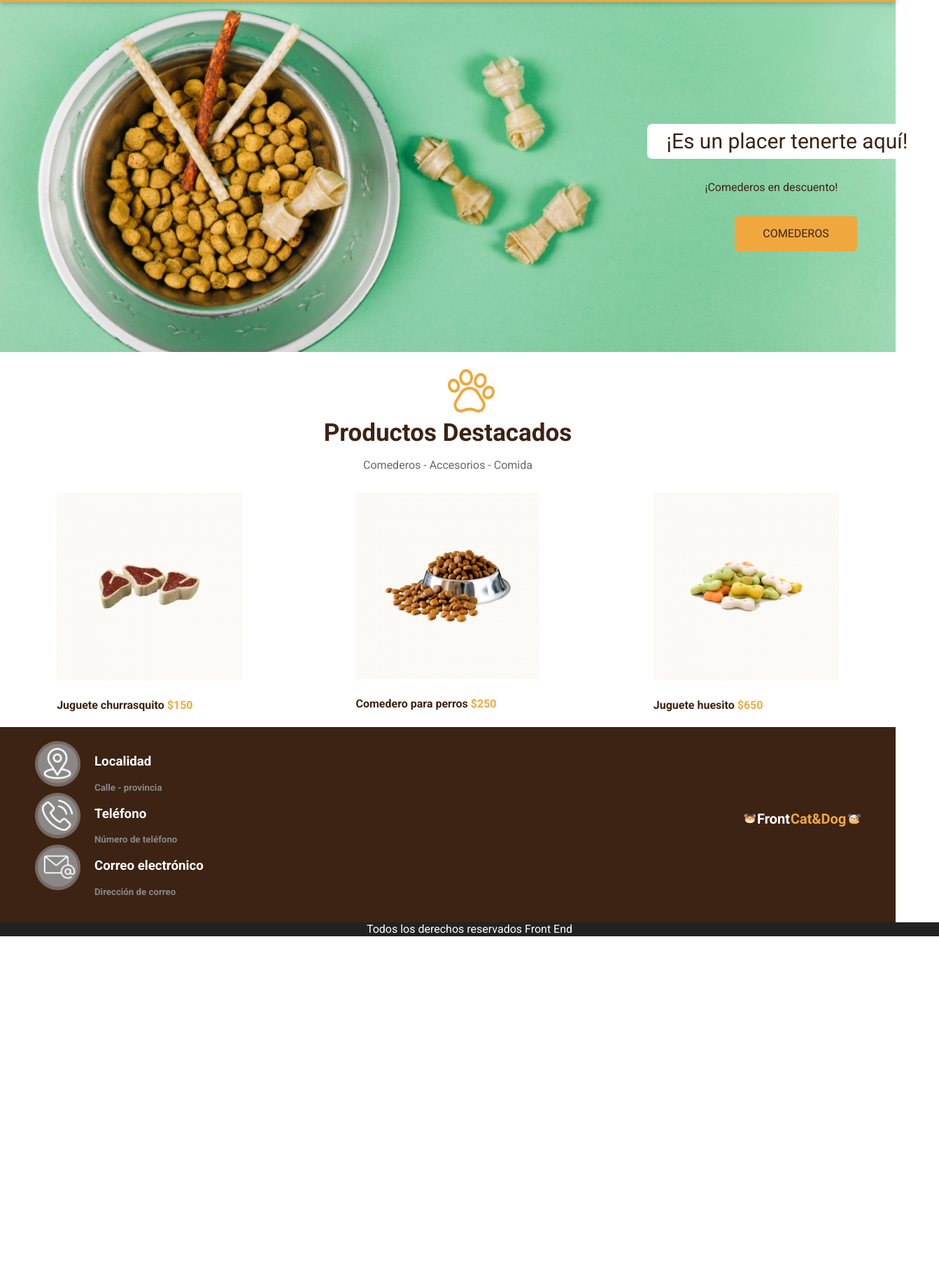
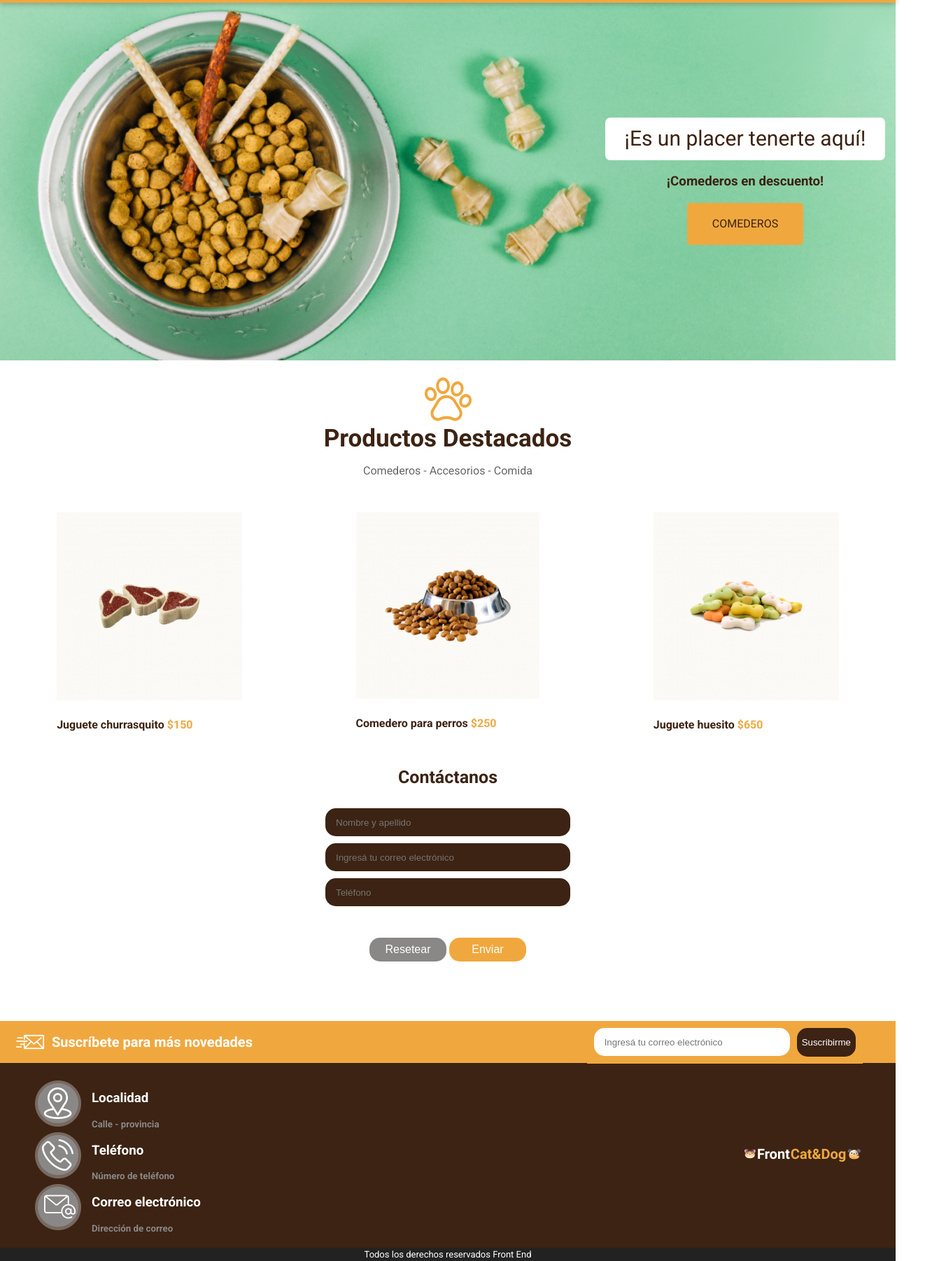
Before and after one commit to stephyrighetti/frontend, a plain HTML site: page petShop/petshop.html in a window 1280 px wide. Shown: the part 93-1895 px from the top of the page at 70% size, 1342 px wide, since content can reach past the window. Before the commit the page ends 1431 px from the top, so only its background shows below. Drawn offline with Linux system fonts and the light colour scheme.

Commit message:
petshop terminado sin MQ

```diff
--- a/petShop/css/style.css
+++ b/petShop/css/style.css
@@ -1,38 +1,16 @@
-
+* {
+  box-sizing: border-box;
+}
 
 body {
   font-family: 'Roboto';
   font-weight: 250px;
+  box-sizing: border-box;
   margin: 0;
-  box-sizing: border-box;
+  display: block;
 }
 
-
-main section.banner {
-  text-align: center;
-  line-height: 50px;
-  display: flex;
-  flex-direction: column;
-  justify-content: center;
-  margin-bottom: 20px;
-  background-image: url('../img/bowl_background.png');
-  background-size: cover;
-  height: 500px;
-  color:#3C2313;
-}
-
-
-
-main section .comedero {
-    background-color: #F0A83E;
-    border-radius: 5px;
-    padding: 0px;
-    margin-left: 1050px;
-    width: 175px;
-
-}
-
-
+/* ---------- Header ----------*/
 header {
   z-index: 10;
   position: sticky;
@@ -40,32 +18,28 @@ header {
   box-shadow: 0px 2px 7px rgb(0 0 0 / 25%);
 }
 
+
 .barritaArriba {
   background-color: #222222;
   color: #F3F3F3;
   display: flex;
-  flex-direction: row;
-  justify-content: flex-end;
+  justify-content: space-between;
   align-items: center;
   padding: 0px 100px;
-  height: 25px;
-  font-size: 15px;
-}
-
-.barritaAbajo div {
-  align-self: center;
-  margin-left: 40px;
+  height: 2vw;
+  width: 100%;
+  font-size: 12px;
 }
 
 .barritaArriba ul {
   list-style-type: none;
   display: flex;
   justify-content: flex-end;
-
+  align-items: center;
 }
 
-.barritaArriba p {
-  margin-right: 720px;
+.opcionesMoneda {
+  display: flex;
 }
 
 .barritaAbajo {
@@ -78,6 +52,11 @@ header {
   padding: 10px;
 }
 
+.barritaAbajo div {
+align-self: center;
+margin-left: 40px;
+}
+
 .barritaAbajo ul {
   display: flex;
   flex-direction: row;
@@ -86,90 +65,140 @@ header {
 
 }
 
-.contacto {
-    background-color: #3C2313;
-    color:  #FFFFFF
+.barritaAbajo ul li:hover {
+opacity: 0.9;
+transition: all 0.3s;
+color: #3C2313;
+cursor: pointer;
 }
 
 
-.listaProductos {
+/* ---------- Main ---------- */
+
+main {
+  display:block;
+}
+
+main section.banner {
+  text-align: center;
+  line-height: 7.60vh;
+  display: flex;
+  flex-direction: column;
+  justify-content: center;
+  align-items: flex-end;
+  color:#3C2313;
+  position: relative;
+}
+
+.banner img {
+  width: 100%;
+  margin: 0;
+}
+
+
+.titulos {
+  position: absolute;
+  display: flex;
+  flex-direction: column;
+  align-items: center;
+  padding-inline-end: 15px;
+  margin: 0;
+}
+
+.titulos p {
+  background-color: white;
+  width: 400px;
+  border-radius: 7px;
+  font-size: 30px;
+  margin: 0;
+}
+
+.titulos h3 {
+  margin: 0;
+}
+
+
+main section .comedero {
+    background-color: #F0A83E;
+    border-radius: 5px;
+    padding: 0px;
+    width: 13vw;
+    cursor: pointer;
+}
+
+main section .comedero:hover {
+  opacity: 0.5;
+    transition: ease 1s;
+}
+
+main section .paw {
+  display: flex;
+  justify-content: center;
+  margin-top: 20px;
+}
+
+main section .productosDestacados {
+  text-align: center;
+  color: #3C2313;
+  font-size: 35px;
+  margin: 0;
+}
+
+main section .listaProductos {
   display: flex;
   align-items: center;
   flex-direction: column;
   justify-content: space-around;
   margin-bottom: 30px;
   text-align: center;
-}
-
-
-.paw {
-  display: block;
-}
-
-.productosDestacados {
-  text-align: center;
-  color: #3C2313;
-  font-size: 35px;
-  margin: 0px;
-}
-
-.detalle {
-  color: #8A8787;
-}
-
-
-.listaProductos {
   color: #666666;
 }
-
-
-.material-icons {
-  display: flex;
-}
-
-.parteAbajo {
-  background-color: #F0A83E;
-  color: white;
-}
-
-
-.paw {
-  margin-left: 640px;
-}
-
-.precioProducto {
-  color: #F0A83E;
-}
-
-.nombreProducto {
-  color: #3C2313;
-}
-
-.ofertas {
-  margin-right: 800px;
-}
-
-
-main section .subtituloBanner {
-  margin-left: 925px;
-  }
-
 
 main section .imagenesProducto {
   display: flex;
   justify-content: space-around;
+  margin-top: 50px;
+  margin-bottom: 30px;
 }
 
-main section .tituloBanner {
-  background-color: white;
-  width: 400px;
-  border-radius: 7px;
-  font-size: 30px;
+main section .nombreProducto {
+  color: #3C2313;
+}
+
+main section .precioProducto {
+  color: #F0A83E;
+}
+
+main section .contacto {
+    background-color: #3C2313;
+    color:  #FFFFFF
+}
+
+
+
+main section .contenedorFormulario {
   display: flex;
   justify-content: center;
-  margin-left: 925px;
-  margin-bottom: 0px;
 }
+
+
+.contenedorFormulario2 input {
+  background-color: #3C2313;
+  border: 0;
+  width: 350px;
+  height: 40px;
+  border-radius: 15px;
+  padding: 15px;
+}
+
+
+.contenedorFormulario h3 {
+  color: #3C2313;
+  font-weight: bold;
+  font-size: 25px;
+  text-align: center;
+}
+
 
  .contenedorContacto {
   display: flex;
@@ -178,21 +207,147 @@ main section .tituloBanner {
   padding: 20px 50px;
 }
 
-footer {
-  background-color: #3C2313;
+
+main section form.contenedorFormulario2 ::placeholder {
+  color: white;
+  opacity: 0.9;
 }
 
-footer aside {
+
+main section .contenedorFormulario2 :focus::placeholder {
+  color: transparent;
+  transition: all 0.5s;
+
+}
+
+main section form {
   display: flex;
-  height: 23px;
-  width: 166px;
-  align-self: center;
+  flex-direction: column;
+  align-items: center;
+  justify-content: space-around;
+  gap: 5px;
 }
+
+.botones {
+  text-align: center;
+  margin-top: 40px;
+  margin-bottom: 20px;
+
+}
+
+
+.contenedorFormulario2 button {
+  color: white;
+  width: 110px;
+  height: 34px;
+  border-radius: 15px;
+  border: 0px;
+  font-size: 16px;
+  cursor: pointer;
+}
+
+.botonResetear {
+  background-color: #8A8787;
+}
+
+.botonResetear:hover {
+  opacity: 0.5;
+  transition: ease 1s;
+}
+
+.botonEnviar {
+  background-color: #F0A83E;
+}
+
+.botonEnviar:hover {
+  opacity: 0.5;
+  transition: ease 1s;
+}
+
+
+/* ---------- Footer ---------- */
+
+
+footer {
+  margin-top: 65px;
+}
+
+
+/* ---------- Form del footer ---------- */
+
+
+.novedades {
+  display: flex;
+  justify-content: space-between;
+  align-items: center;
+  height: 60px;
+  background-color: #F0A83E;
+  color: white;
+  padding: 10px 47px 10px 23px;
+}
+
+.correoIzquierda {
+  display: flex;
+  align-items: center;
+}
+
+.correoIzquierda h3 {
+  font-size: 20px;
+  padding-left: 11px;
+}
+
+
+.correoDerecha {
+  display: flex;
+  flex-direction: flex-start;
+}
+
+
+footer .botonSub {
+  height: 5.2vh;
+  border-radius: 15px;
+  background-color: #3C2313;
+  color: white;
+  padding: 7px;
+  border: 0px;
+  margin-left: 10px;
+}
+
+footer .botonSub:hover {
+    opacity: 0.5;
+    transition: all 0.3s;
+    cursor: pointer;
+}
+
+footer form.formularioNovedades {
+  display: flex;
+  justify-content: space-between;
+  background-color: #F0A83E;
+  color: white;
+  padding: 10px;
+  align-items: center;
+
+}
+
+footer form.formularioNovedades input[type= "email"] {
+  width: 280px;
+  height: 40px;
+  border-radius: 15px;
+  background: #FFFFFF;
+  border: white;
+  padding: 15px;
+}
+
+footer form.formularioNovedades input[type="email"]:focus::placeholder{
+  color: transparent;
+  transition: all 0.5s;
+}
+
+/* ----------  Footer datos contacto ----------  */
 
 footer h3 {
   color: white;
 }
-
 
 footer .detalle2 {
   color: #8A8787;
@@ -205,29 +360,38 @@ footer div.contenedorContacto {
     flex-direction: row;
     justify-content: space-between;
     padding: 20px 50px;
-    position: relative;
-}
+    background-color: #3C2313;
+    margin: 0;
 
-
-footer .parteAbajo {
-  background-color:#222222;
-  margin: 0px;
-  display: block;
-  width: 1342px;
-  height: 20px;
-  text-align: center;
 }
 
 
 footer article {
-  display:flex;
+  display: flex;
   gap: 20px;
-
 
 }
 
-footer article img {
-  height: 65px;
-  width: 65px;
-  bottom: 70px;
+.contactoLogo {
+  display: flex;
+  align-items: center;
+  gap:15px;
 }
+
+.logoFooter {
+  align-self: center;
+}
+
+
+footer .derechos {
+  background-color:#222222;
+  color: white;
+  text-align: center;
+
+}
+
+footer .derechos p {
+  padding: 2px;
+  margin: 0;
+  font-size: 13px;
+}
--- a/petShop/petshop.html
+++ b/petShop/petshop.html
@@ -11,11 +11,13 @@
     <title>Petshop</title>
 </head>
 <body>
-
     <header>
         <nav>
             <section class= "barritaArriba">
+                <div class= "ofertasP">
                 <p>Grandes ofertas en comederos</p>
+            </div>
+            <div class= "opcionesMoneda">
                 <ul type= "none">
                 <li>Español</li>
                 <i class="material-icons">keyboard_arrow_down</i>
@@ -24,6 +26,7 @@
                     <li>ARG$</li>
                     <i class="material-icons">keyboard_arrow_down</i>
                 </ul>
+            </div>
             </nav>
             </section>
             <nav>
@@ -40,13 +43,13 @@
     </header>
     <main>
         <section class= "banner">
-            <div>
-            <p class= "tituloBanner">¡Es un placer tenerte aquí!</p>
-            <p class= "subtituloBanner">¡Comederos en descuento!</p>
-            </div>
+            <img src= "img/bowl_background.png">
+            <div class= "titulos">
+            <p>¡Es un placer tenerte aquí!</p>
+            <h3>¡Comederos en descuento!</h3>
             <span class= "comedero">COMEDEROS</span>
+        </div>
         </section>
-
         <section class= "productos">
             <div class= "paw" > <img src= "img/pawprint.png" alt= "patita"> </div>
             <h2 class= "productosDestacados">Productos Destacados</h2>
@@ -67,37 +70,66 @@
                 </article>
             </div>
         </section>
+        <section class= "contenedorFormulario">
+            <div class= "contenedorFormulario2">
+                <h3>Contáctanos</h3>
+            <form action="#" target="" method="get" name="formDatosPersonales">
+                <label for="nombre y apellido"></label>
+                <input type="text" name="nombre y apellido" placeholder="Nombre y apellido"/>
+                <label for="email"></label>
+                <input type="email" name="email" placeholder="Ingresá tu correo electrónico"/>
+                <label for="telefono"></label>
+                <input type="tel" name="telefono" placeholder="Teléfono"/>
+                <div class= "botones">
+                <button type="reset" class="botonResetear">Resetear</button>
+                <button type= "submit" class="botonEnviar">Enviar</button>
+            </div>
+            </form>
+            </div>
+        </section>
     </main>
     <footer>
+        <div class= "novedades">
+            <div class= "correoIzquierda">
+        <img src= "./img/enviar-correo 1.png" alt= "correo">
+        <h3>Suscríbete para más novedades</h3>
+    </div>
+    <div class= "correoDerecha">
+        <form action="#" target="" method="get" name="suscripcion email"  class= "formularioNovedades">
+            <input type= "email" name= "email" placeholder= "Ingresá tu correo electrónico">
+            <button type= "submit" class= "botonSub">Suscribirme</button>
+        </form>
+    </div>
+    </div>
         <div class= "contenedorContacto">
-            <section class= "contacto">
-                <article>
+            <div class= "contacto">
+                <div class= "contactoLogo">
                     <img src= "./img/Icono.png" alt = "iconoLocalidad">
                     <div class = "detalle">
                         <h3> Localidad </h3>
                         <h5 class= "detalle2">Calle - provincia</h5>
                     </div>
-            </article>
-            <article>
+                </div>
+            <div class= "contactoLogo">
                 <img src= "./img/Icono (1).png" alt="iconoTelefono">
                 <div class= "detalle">
                     <h3>Teléfono</h3>
                     <h5 class= "detalle2">Número de teléfono</h5>
                 </div>
-            </article>
-            <article>
+            </div>
+            <div class= "contactoLogo">
                 <img src= "./img/Icono (2).png" alt="iconoCorreo">
                 <div class= "detalle">
                     <h3>Correo electrónico</h3>
                     <h5 class= "detalle2">Dirección de correo</h5>
                 </div>
-            </article>
-    </section>
-    <aside>
+            </div>
+        </div>
+    <div class= "logoFooter">
         <img src="./img/Logo2.png" alt="Logo PetShop">
-    </aside>
     </div>
-    <section class= "parteAbajo">
+    </div>
+    <section class= "derechos">
         <p> Todos los derechos reservados Front End </p>
     </section>
     </footer>
```
Also changed, not shown: petShop/img/enviar-correo 1.png (added). Lines whose indentation alone changed are shown as unchanged.
